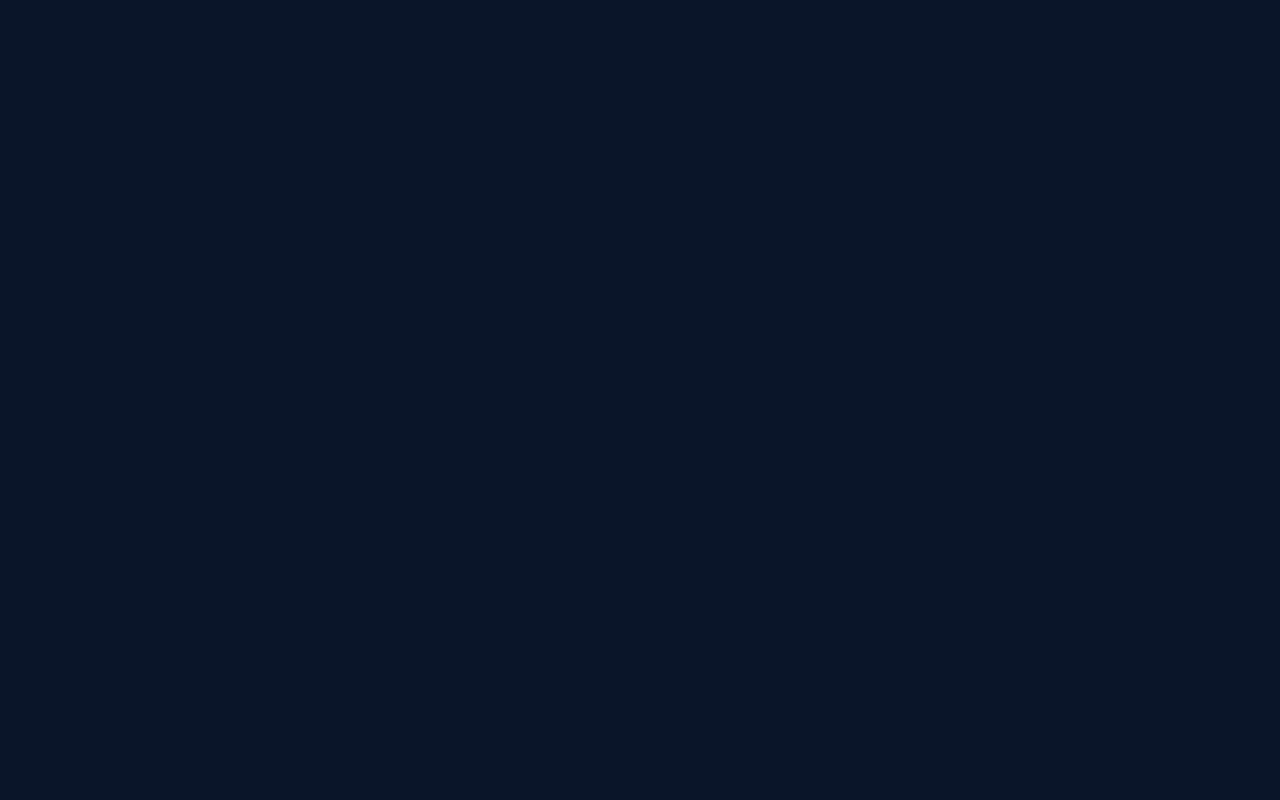
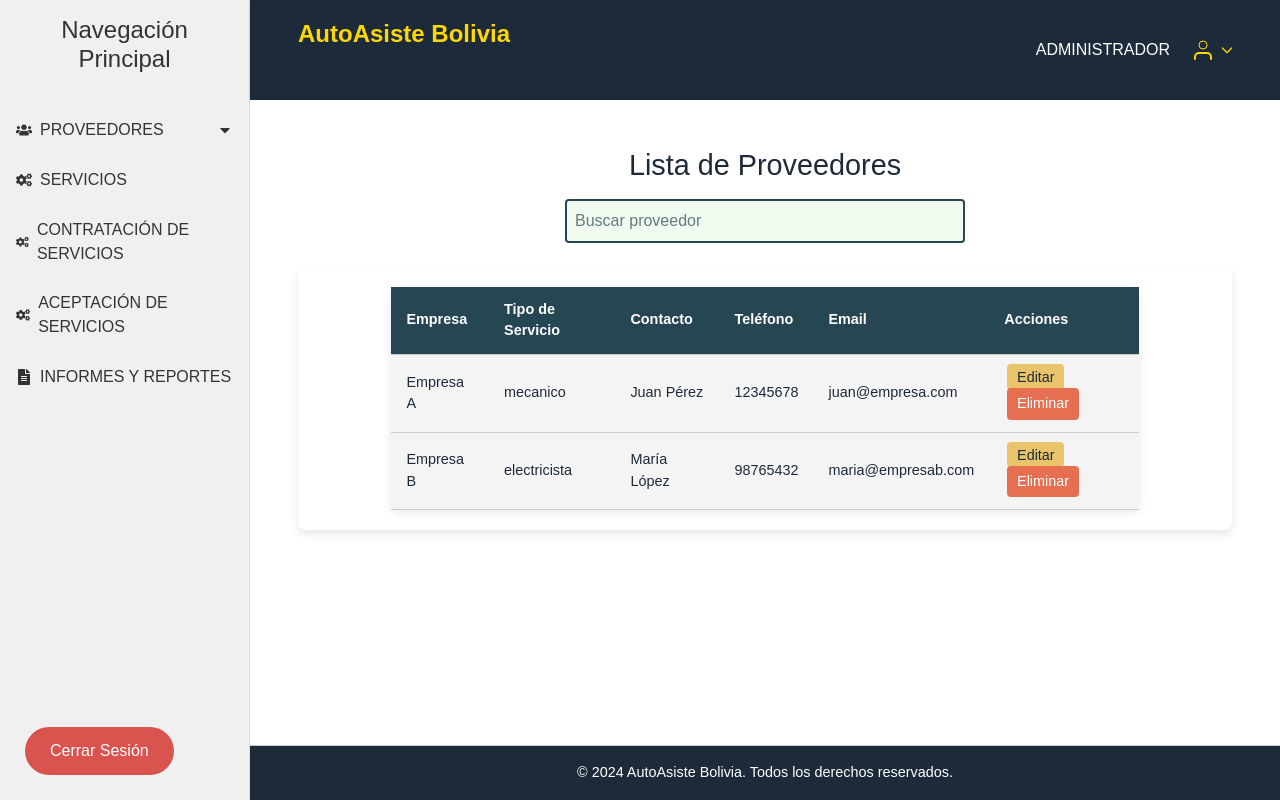
Before and after one commit to pachequin3/WebPage, a React (Vite) app: page /admin/proveedores in a window 1280 px wide. Before the commit this address had no page. Built offline with nearby package versions, Linux system fonts and the light colour scheme; a web font is replaced by a local one.

Commit message:
ModuloSolucionado

```diff
--- a/package.json
+++ b/package.json
@@ -15,6 +15,7 @@
     "react": "^18.3.1",
     "react-dom": "^18.3.1",
     "react-google-recaptcha": "^3.1.0",
+    "react-icons": "^5.3.0",
     "react-router-dom": "^6.26.2"
   },
   "devDependencies": {
@@ -27,6 +28,6 @@
     "eslint-plugin-react-hooks": "^5.1.0-rc.0",
     "eslint-plugin-react-refresh": "^0.4.9",
     "globals": "^15.9.0",
-    "vite": "^5.4.0"
+    "vite": "^5.4.10"
   }
 }
--- a/src/App.jsx
+++ b/src/App.jsx
@@ -1,46 +1,43 @@
-import { useState } from 'react';
 import { BrowserRouter as Router, Route, Routes } from 'react-router-dom';
 import './Style.css';
+import Layout from './components/Layout'; // Importa el Layout principal
 
+// Importa las páginas o componentes específicos
 import PageServices from './PageServices';
-
-import AppLogin from './LoginAdmin/AppLogin';  // <-- Mantenemos una sola importación
-
+import AppLogin from './LoginAdmin/AppLogin';
 import Home from './Home';
 import Contactanos from './Contactanos';
 import Nosotros from './Nosotros';
-import HomeLogin from './LoginAdmin/HomeLogin';  // Mantén esta importación si lo usas en algún otro lugar
 import Dashboard from './pages/Dashboard';
 import ProveedoresList from './pages/ProveedoresList';
 import RegistrarProveedor from './pages/RegistrarProveedor';
 import EditarProveedor from './pages/EditarProveedor';
-import CambiarContrasena from './components/CambiarContrasena';
 import ServiciosAdmin from './ModuloContratacionServicios/ServiciosAdmin';
 import AdminView from './ModuloContratacionServicios/AdminView';
 
-
 function App() {
-  const [count, setCount] = useState(0);
-
   return (
     <Router>
       <Routes>
-      <Route path='/' element={<Home />} />
-      <Route path='/Inicio' element={<Home />} />
-      <Route path='/Nosotros' element={<Nosotros />} />
-      <Route path='/Servicios' element={<PageServices />} />
-      <Route path='/Contactanos' element={<Contactanos />} />
-      <Route path='/LoginAdmin/AppLogin' element={<AppLogin />} />
-      <Route path="proveedores" element={<ProveedoresList />} />
-      <Route path="editar-proveedor/:id" element={<EditarProveedor />} />
-      <Route path="registrar-proveedor" element={<RegistrarProveedor />} />
-      <Route path="contratacion_Servicios" element={<AdminView/>} />
-      <Route path="aceptacion_servicios" element={<ServiciosAdmin/>} />
+        {/* Rutas públicas */}
+        <Route path="/" element={<Home />} />
+        <Route path="/Inicio" element={<Home />} />
+        <Route path="/Nosotros" element={<Nosotros />} />
+        <Route path="/Servicios" element={<PageServices />} />
+        <Route path="/Contactanos" element={<Contactanos />} />
+        <Route path="/LoginAdmin/AppLogin" element={<AppLogin />} />
 
-
-
+        {/* Rutas protegidas en el Layout principal */}
+        <Route path="/admin" element={<Layout />}>
+          <Route index element={<Dashboard />} /> {/* Ruta principal Dashboard */}
+          <Route path="proveedores" element={<ProveedoresList />} />
+          <Route path="registrar-proveedor" element={<RegistrarProveedor />} />
+          <Route path="editar-proveedor/:id" element={<EditarProveedor />} />
+          <Route path="contratacion_Servicios" element={<AdminView />} />
+          <Route path="aceptacion_servicios" element={<ServiciosAdmin />} />
+        </Route>
       </Routes>
-    </Router>  // <-- Cierre correcto
+    </Router>
   );
 }
 
--- /dev/null
+++ b/src/LoginAdmin/CerrarSesionButton .jsx
@@ -0,0 +1,12 @@
+import React from 'react';
+import { signOut } from 'firebase/auth';
+import './CerrarSesionButton.css';
+const CerrarSesionButton = ({ auth }) => {
+  return (
+    <button className="btn btn-primary" onClick={() => signOut(auth)}>
+      Cerrar Sesión
+    </button>
+  );
+};
+
+export default CerrarSesionButton;
--- /dev/null
+++ b/src/LoginAdmin/CerrarSesionButton.css
@@ -0,0 +1,20 @@
+/* CerrarSesionButton.css */
+.btn {
+    background-color: #d9534f; /* Color rojo */
+    border: none;
+    border-radius: 30px;
+    color: white;
+    padding: 12px 25px;
+    font-size: 16px;
+    cursor: pointer;
+    transition: background-color 0.3s, box-shadow 0.3s;
+    position: absolute;
+    bottom: 20px; /* Coloca el botón en la parte inferior */
+    left: 20px;  /* Ubícalo a la izquierda */
+    transform: translateX(0); /* Alineación de izquierda */
+}
+
+.btn:hover {
+    background-color: #c9302c; /* Rojo más oscuro al hacer hover */
+    box-shadow: 0 4px 10px rgba(217, 83, 47, 0.3);
+}
--- a/src/LoginAdmin/HomeLogin.jsx
+++ b/src/LoginAdmin/HomeLogin.jsx
@@ -45,7 +45,7 @@ const Navbar = () => {
 function HomeLogin() {
   return (
     <div className='El_todo'>
-      <Navbar/>
+
       <Layout />
 
 
--- a/src/LoginAdmin/LoginAdmin.css
+++ b/src/LoginAdmin/LoginAdmin.css
@@ -1,89 +1,118 @@
+.Login-Admin-container {
+    display: flex;
+    justify-content: center;
+    align-items: center;
+    width: 100%;
+    height: 100vh; /* Ocupar toda la altura de la pantalla */
+    background: linear-gradient(135deg, #1a1a2e, #0D6EFD); /* Fondo degradado */
+}
+body {
+    font-family: 'Roboto', sans-serif;
+}
+
+.texto {
+    font-family: 'Roboto', sans-serif; /* Aplica la fuente a tus elementos */
+}
 .padre {
     display: flex;
-    align-items: center;
-    justify-content: center; /* Alineación horizontal */
-    height: 100vh; /* Ocupar toda la altura de la pantalla */
+    justify-content: center;
 }
-.tamaño-imagen{
-    width: 100%;
-    height: 800px;
-    margin-top: 100px;
+
+.card {
+    border-radius: 15px;
+    border: none;
+    background-color: #ffffff;
+    box-shadow: 0 8px 20px rgba(0, 0, 0, 0.2); /* Sombra para resaltar la tarjeta */
+    padding: 30px;
 }
-.estilo-profile{
+
+.estilo-profile {
     border-radius: 50%;
     height: 120px;
     width: 120px;
     margin: 0 auto;
     margin-top: 20px;
     margin-bottom: 20px;
+    border: 4px solid #0D6EFD; /* Borde con color de la paleta */
 }
-.cajatexto{
+
+.cajatexto {
     background-color: #cccccc55;
-    border-color: slategray;
+    border: 1px solid #ccc;
     border-radius: 30px;
     width: 100%;
     padding: 15px;
-    border-width: 0px;
     margin-bottom: 20px;
+    transition: box-shadow 0.3s, outline 0.3s;
 }
-.cajatexto:focus{
-    outline: 1px solid cornflowerblue;
-    box-shadow: 0 0 10px cornflowerblue;
+
+.cajatexto:focus {
+    outline: 2px solid #0D6EFD;
+    box-shadow: 0 0 10px #0D6EFD;
 }
-.btnform{
+
+.btnform {
     background-color: #0D6EFD;
-    border-color: slategray;
+    border: none;
     border-radius: 30px;
     width: 100%;
     padding: 15px;
-    border-width: 0px;
     margin-bottom: 20px;
     color: white;
+    transition: background-color 0.3s, box-shadow 0.3s;
 }
-.texto{
+
+.btnform:hover {
+    background-color: #0b5ed7;
+    box-shadow: 0 4px 10px rgba(13, 110, 253, 0.3);
+}
+
+.btn-back {
+    background: none;
+    border: none;
+    color: #0D6EFD;
+    cursor: pointer;
+    margin-bottom: 10px;
+    font-size: 16px;
+}
+
+.texto {
     font-size: 20px;
     color: slategray;
     font-family: Arial, Helvetica, sans-serif;
     margin-top: 5px;
-    display: flex;
-    align-items: center;
-    justify-content: space-evenly;
+    text-align: center;
+}
 
-}
-.btnswich{
+.btnswich {
     background-color: darkblue;
     border-radius: 30px;
     padding: 8px;
     border-width: 0px;
     color: white;
     font-size: 16px;
+    cursor: pointer;
+    transition: background-color 0.3s;
 }
-.Login-Admin-container {
-    display: flex;
-    justify-content: center;
-    align-items: center;
-    width: 100%;
-    height: 100vh; /* Ocupar toda la altura de la pantalla */
-    background-color:  #1E2A38; /* Un color claro de fondo para resaltar el formulario */
+
+.btnswich:hover {
+    background-color: #002a70;
 }
-.recaptha{
+.btn-back-container {
+    text-align: left;
+    margin-bottom: 10px;
+}
+
+.recaptcha-container {
     display: flex;
     justify-content: center;
     margin-bottom: 20px;
 }
-.btn-back {
-    position: absolute;
-    top: 10px;
-    left: 10px;
-    background-color: transparent;
-    color: #007bff;
-    border: none;
-    font-size: 18px;
-    font-weight: bold;
-    cursor: pointer;
-    text-decoration: none;
-  }
 
-  .btn-back:hover {
-    color: #0056b3;
-  }
+.mensaje-bienvenida {
+    text-align: center;
+    color: #0D6EFD;
+    margin-bottom: 15px;
+    font-size: 24px;
+    font-weight: 500;
+}
--- a/src/LoginAdmin/LoginAmin.jsx
+++ b/src/LoginAdmin/LoginAmin.jsx
@@ -1,12 +1,13 @@
 import React, { useState, useRef } from 'react';
 import ReCAPTCHA from "react-google-recaptcha";
 import { useNavigate } from 'react-router-dom'; // Importa useNavigate
-import Imagen from '../assets/imagenes/1.jpg';
-import ImagenProfile from '../assets/images/logo3.jpg';
+import Imagen from '../assets/imagenes/logo.jpg';
+import ImagenProfile from '../assets/images/logo.png';
 import './LoginAdmin.css';
 import appFirebase from '../credenciales';
 import { getAuth, createUserWithEmailAndPassword, signInWithEmailAndPassword, sendEmailVerification, signOut } from 'firebase/auth';
 import Header from '../Header';
+
 
 const auth = getAuth(appFirebase);
 
@@ -82,44 +83,54 @@ const Login = () => {
   };
 
   return (
+
     <div className='Login-Admin-container'>
     <div className="col-md-4">
       <div className="padre">
         <div className="card card-body shadow-lg">
 
-            {/* Botón para regresar a la página principal, ubicado en la esquina superior izquierda */}
+          {/* Botón para regresar a la página principal, alineado a la izquierda */}
+          <div className='btn-back-container'>
             <button
               className='btn-back'
               onClick={() => navigate('/')}
             >
               ← Inicio
             </button>
+          </div>
 
-            <img src={ImagenProfile} alt="" className='estilo-profile'/>
+          <img src={ImagenProfile} alt="Logo de perfil" className='estilo-profile' />
+
+          {/* Mensaje de bienvenida */}
+          <h2 className='mensaje-bienvenida'>Hola, bienvenido</h2>
+
           <form onSubmit={functAutenticacion}>
-              <input type="text" placeholder='Ingresar Email' className='cajatexto' id='email'/>
-              <input type="password" placeholder='Ingresar Contraseña' className='cajatexto' id='password'/>
-              <div className='recaptha'>
+            <input type="text" placeholder='Ingresar Email' className='cajatexto' id='email' />
+            <input type="password" placeholder='Ingresar Contraseña' className='cajatexto' id='password' />
+
+            {/* reCAPTCHA centrado */}
+            <div className='recaptcha-container'>
               <ReCAPTCHA
                 ref={recaptha}
                 sitekey="6LeLNVUqAAAAAMBwBqSou7UclqdGe925Pd5mW_91"
                 onChange={onChange}
               />
             </div>
-              <button className='btnform'>{registrando ? "Registrate" : "Inicia Sesion"}</button>
+
+            <button className='btnform'>{registrando ? "Regístrate" : "Inicia Sesión"}</button>
           </form>
 
-            {mensajeExito && <p style={{ color: 'green' }}>{mensajeExito}</p>} {/* Mostrar mensaje de éxito */}
-            {error && <p style={{ color: 'red' }}>{error}</p>} {/* Mostrar mensaje de error */}
+          {mensajeExito && <p style={{ color: 'green' }}>{mensajeExito}</p>}
+          {error && <p style={{ color: 'red' }}>{error}</p>}
 
-            <h4 className='texto'>{registrando ? " Si ya tienes cuenta " : " No tienes cuenta "}
-              <button className='btnswich' onClick={() => setRegistrando(!registrando)}>{registrando ? "Inicia Sesion" : "Registrate"}</button>
+          <h4 className='texto'>{registrando ? "Si ya tienes cuenta" : "No tienes cuenta"}
+            <button className='btnswich' onClick={() => setRegistrando(!registrando)}>{registrando ? "Inicia Sesión" : "Regístrate"}</button>
           </h4>
-
         </div>
       </div>
     </div>
   </div>
+
   );
 }
 
--- a/src/components/Layout.jsx
+++ b/src/components/Layout.jsx
@@ -1,21 +1,17 @@
-import { Outlet } from 'react-router-dom';
-import Sidebar from './Sidebar';
-import Header from './Header';
+import React from 'react';
+import { Outlet } from 'react-router-dom'; // Para renderizar el componente dinámico
+import Sidebar from './Sidebar'; // Importa el Sidebar
+import Header from './Header'; // Importa el Header
 import '../styles/Layout.css';
-import Dashboard from '../pages/Dashboard';
 
 function Layout() {
   return (
     <div className="layout">
-      <Sidebar />
-
+      <Sidebar /> {/* Sidebar de navegación */}
       <div className="main-content">
-        <Header />
-        <Dashboard/>
-
+        <Header /> {/* Header o encabezado */}
         <main>
-
-          <Outlet />
+          <Outlet /> {/* Renderizado del componente según la ruta */}
         </main>
         <footer>
           <p>© 2024 AutoAsiste Bolivia. Todos los derechos reservados.</p>
--- a/src/components/Sidebar.jsx
+++ b/src/components/Sidebar.jsx
@@ -2,6 +2,8 @@ import { useState } from 'react';
 import { NavLink } from 'react-router-dom';
 import { FaUsers, FaCogs, FaFileAlt, FaCaretDown } from 'react-icons/fa';
 import '../styles/Sidebar.css';
+import CerrarSesionButton from '../LoginAdmin/CerrarSesionButton ';
+
 
 function Sidebar() {
   const [isProveedoresOpen, setProveedoresOpen] = useState(false);
@@ -26,35 +28,35 @@ function Sidebar() {
             {isProveedoresOpen && (
               <ul className="submenu">
                 <li>
-                  <NavLink to="/proveedores">Inicio</NavLink>
+                  <NavLink to="/admin/proveedores">Inicio</NavLink> {/* Ajuste de ruta */}
                 </li>
                 <li>
-                  <NavLink to="/registrar-proveedor">Registrar Proveedor</NavLink>
+                  <NavLink to="/admin/registrar-proveedor">Registrar Proveedor</NavLink> {/* Ajuste de ruta */}
                 </li>
               </ul>
             )}
           </li>
           <li>
-            <NavLink to="/servicios">
+            <NavLink to="/admin/servicios">
               <FaCogs /> SERVICIOS
             </NavLink>
           </li>
           <li>
-            <NavLink to="/contratacion_Servicios">
-              <FaCogs /> CONTRATACION DE SERVICIOS
+            <NavLink to="/admin/contratacion_Servicios">
+              <FaCogs /> CONTRATACIÓN DE SERVICIOS
             </NavLink>
           </li>
           <li>
-            <NavLink to="/aceptacion_servicios">
-              <FaCogs /> ACEPTACION DE SERIVICOS
+            <NavLink to="/admin/aceptacion_servicios">
+              <FaCogs /> ACEPTACIÓN DE SERVICIOS
             </NavLink>
           </li>
           <li>
-            <NavLink to="/informes">
+            <NavLink to="/admin/informes">
               <FaFileAlt /> INFORMES Y REPORTES
             </NavLink>
           </li>
-
+          <CerrarSesionButton/>
         </ul>
       </nav>
     </aside>
```
Also changed, not shown: 1 other file (tests, documents, lock files or other folders). Lines whose indentation alone changed are shown as unchanged.
